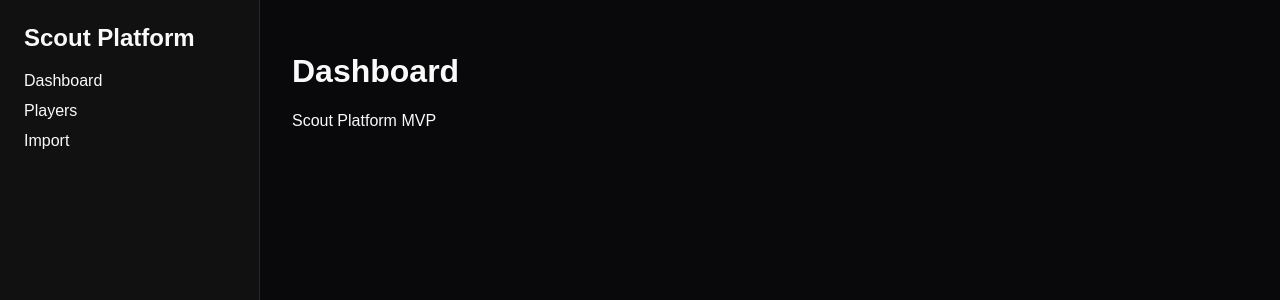
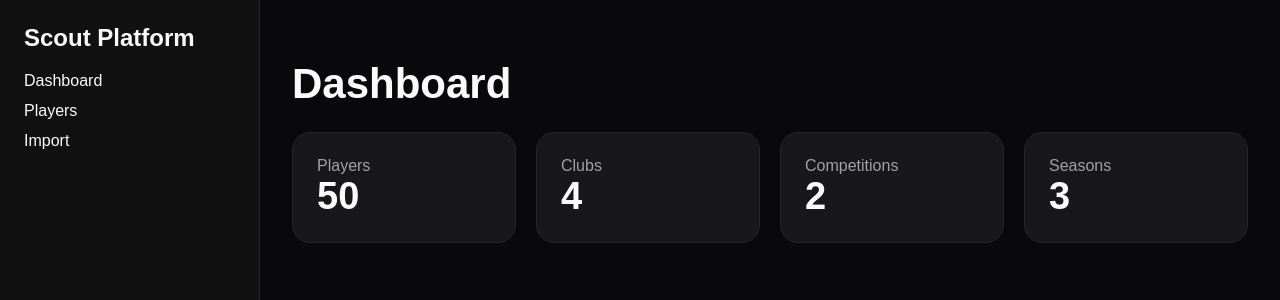
Before and after one commit to centraldescout/scout, a Next.js app: page /dashboard in a window 1280 px wide. Shown: the top 300 px of the page. Built offline with nearby package versions, Linux system fonts and the light colour scheme.

Commit message:
Upgrade dashboard UI

```diff
--- a/src/app/dashboard/page.tsx
+++ b/src/app/dashboard/page.tsx
@@ -1,8 +1,2 @@
-export default function DashboardPage() {
-  return (
-    <main>
-      <h1>Dashboard</h1>
-      <p>Scout Platform MVP</p>
-    </main>
-  )
-}
+const stats=[{label:'Players',value:50},{label:'Clubs',value:4},{label:'Competitions',value:2},{label:'Seasons',value:3}]
+export default function DashboardPage(){return(<div><h1 style={{fontSize:42,marginBottom:24}}>Dashboard</h1><div style={{display:'grid',gridTemplateColumns:'repeat(auto-fit,minmax(220px,1fr))',gap:20}}>{stats.map((stat)=>(<div key={stat.label} style={{background:'#18181b',border:'1px solid #27272a',borderRadius:18,padding:24}}><div style={{color:'#a1a1aa'}}>{stat.label}</div><div style={{fontSize:38,fontWeight:700}}>{stat.value}</div></div>))}</div></div>)}
```
